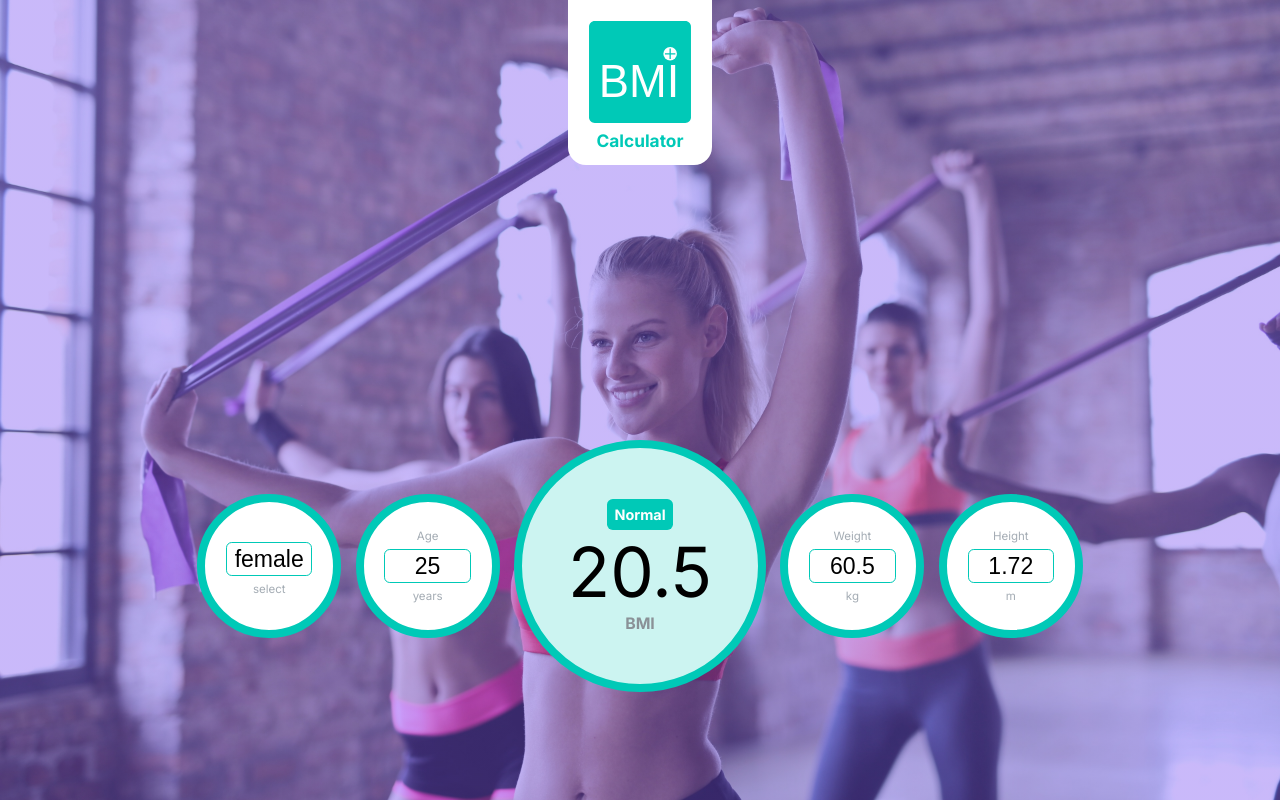
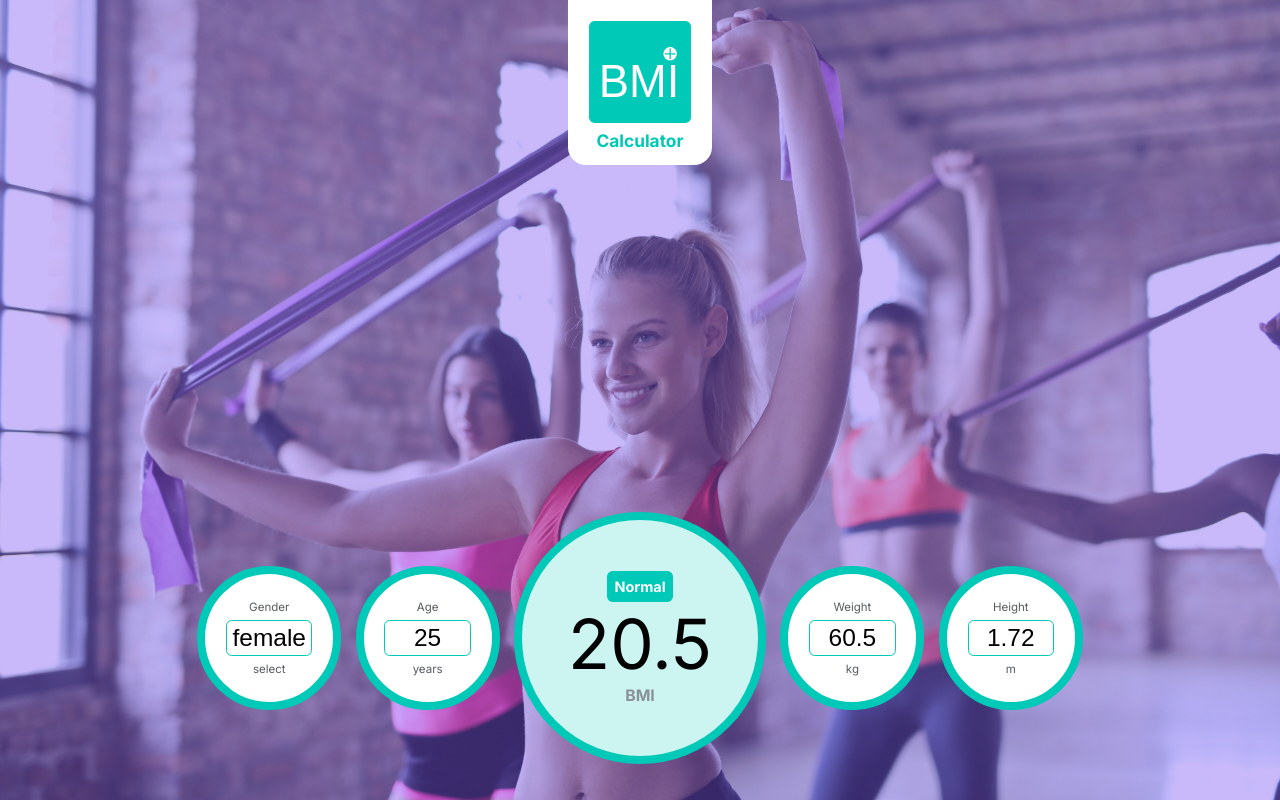
Before and after one commit to rgbmind/bmi, a React (Vite) app: page / in a window 1280 px wide. Built offline with nearby package versions, Linux system fonts and the light colour scheme.

Commit message:
fix bugs

```diff
--- a/src/components/Form/style.scss
+++ b/src/components/Form/style.scss
@@ -1,7 +1,17 @@
+@use '../../scss/mixins' as *;
+
 .bmi-form-container {
   display: flex;
   align-items: center;
   justify-content: center;
   gap: 2rem;
-  margin-bottom: 15rem;
+  margin-bottom: 5rem;
+
+  @include respondMax($tab-port) {
+    margin-bottom: 20rem;
+  }
+
+  @include respondMax($phone) {
+    margin-bottom: 25rem;
+  }
 }
--- a/src/components/Header/style.scss
+++ b/src/components/Header/style.scss
@@ -2,7 +2,6 @@
 
 .logo {
   height: 16rem;
-  width: 16rem;
 }
 .hero-main-heading {
   font-size: 2.4rem;
--- a/src/components/Input/index.tsx
+++ b/src/components/Input/index.tsx
@@ -83,7 +83,7 @@ const Input: React.FC<inputProps> = ({
         readOnly={readOnly}
       />
       <label className={`bmi-input-label ${errClassLabel}`} htmlFor='gender'>
-        {errLabel}
+        {name === 'gender' ? 'Gender' : errLabel}
       </label>
     </div>
   );
--- a/src/components/Input/style.scss
+++ b/src/components/Input/style.scss
@@ -15,7 +15,7 @@
 }
 
 .bmi-input {
-  font-size: 3.2rem;
+  font-size: 3.4rem;
   width: 12rem;
   border-radius: 0.8rem;
   border: 1px solid $color-accent;
@@ -24,8 +24,7 @@
 
   &-label {
     font-size: 1.6rem;
-    letter-spacing: 1.2;
-    color: tint-or-shade($color-grey, 0.95);
+    color: tint-or-shade($color-grey, 0.5);
 
     &--red {
       color: $color-red;
```
